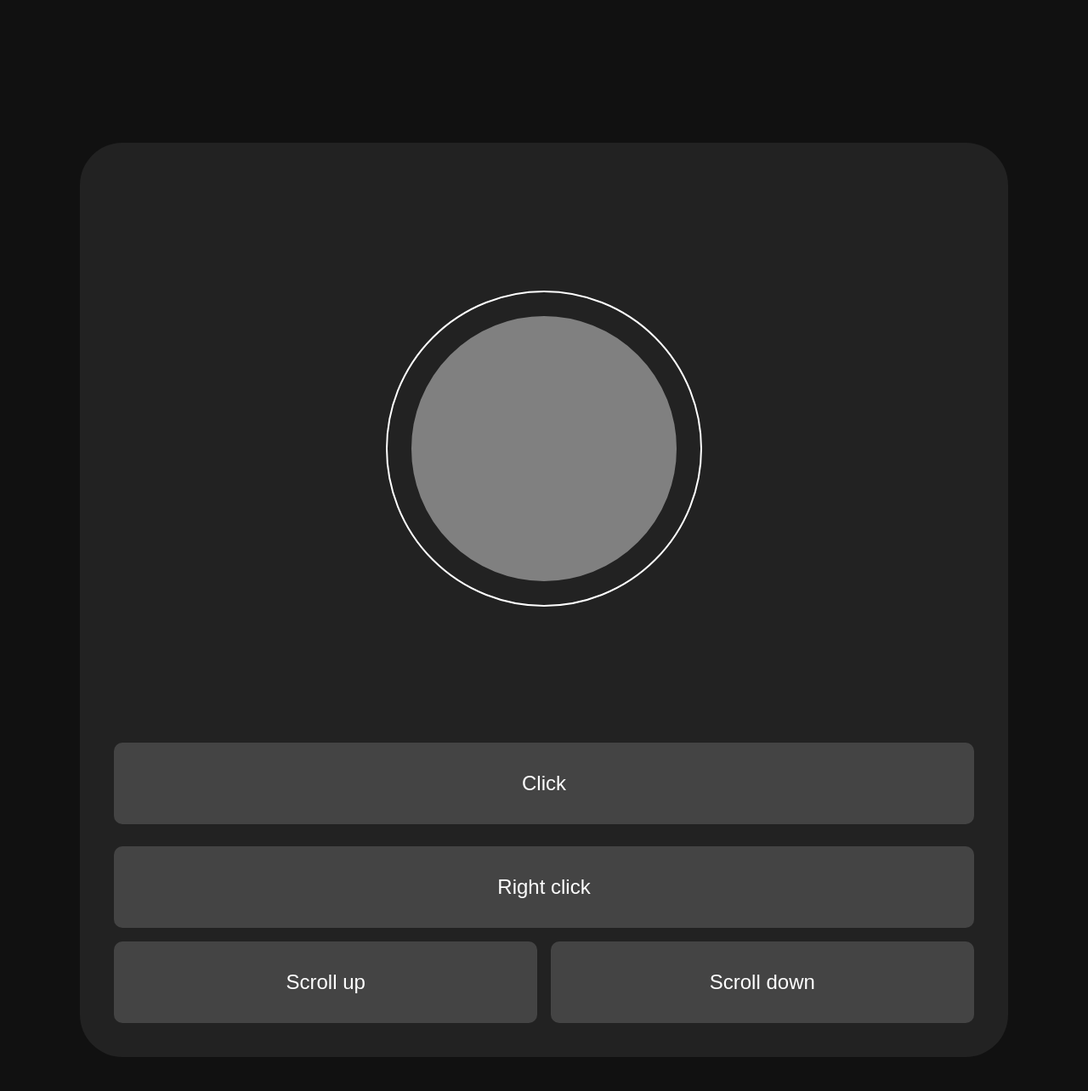
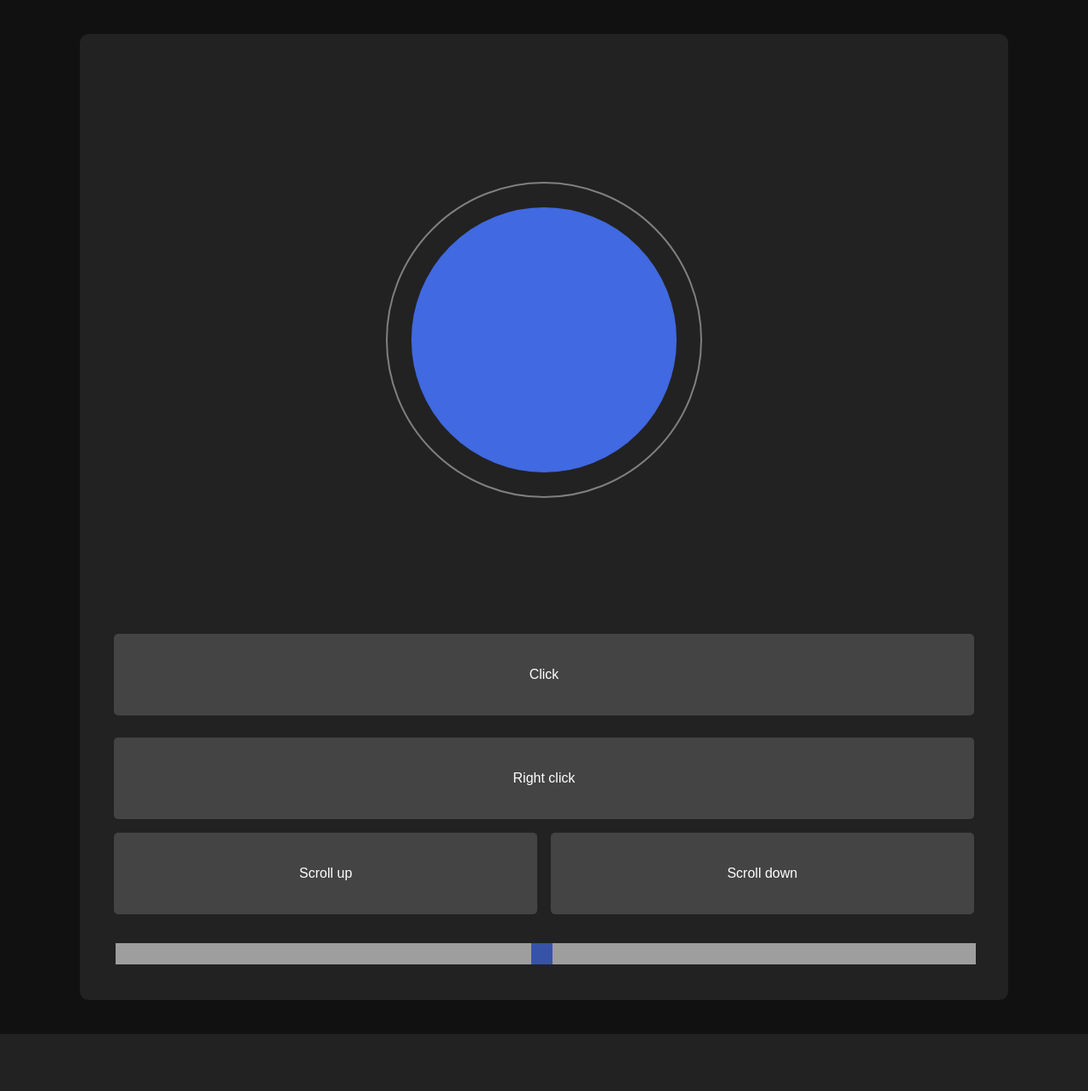
Before and after one commit to milosmatic1513/remote-mouse, a Python web app: template templates/index.html in a window 1280 px wide. Shown: the whole page at 85% size. After the commit the page ends 1217 px from the top, so only its background shows below. Run offline with Jinja, Linux system fonts and the light colour scheme; the template is opened without the code that fills it, so the values that code supplies are empty.

Commit message:
Added speed adjustment

```diff
--- a/templates/index.html
+++ b/templates/index.html
@@ -15,14 +15,14 @@
         }
 
         .remote {
-            margin-top: 10rem;
+            margin-top: 2rem;
             display: grid;
             grid-template-columns: repeat(4, 1fr);
             gap: 1rem;
             margin-bottom: 2rem;
             background: #222;
             padding: 40px;
-            border-radius: 50px;
+            border-radius: 10px;
             width: 80%;
 
         }
@@ -34,37 +34,12 @@
             cursor: pointer;
             height: 6rem;
             padding: 1.5rem;
-            font-size: 1.5rem;
-            border-radius: 10px;
+            font-size: 1rem;
+            border-radius: 5px;
         }
 
         .remote button:hover {
             background: #666;
-        }
-
-        .up {
-            grid-column: 2;
-            grid-row: 1;
-        }
-
-        .left {
-            grid-column: 1;
-            grid-row: 2;
-        }
-
-        .enter {
-            grid-column: 2;
-            grid-row: 2;
-        }
-
-        .right {
-            grid-column: 3;
-            grid-row: 2;
-        }
-
-        .down {
-            grid-column: 2;
-            grid-row: 3;
         }
 
         .scroll-up {
@@ -83,6 +58,7 @@
             margin-top: 10px;
             height: 40px;
         }
+
         .right-click {
             grid-column: 1 / span 4;
             grid-row: 6;
@@ -92,18 +68,51 @@
 
         #joyDiv {
             margin: auto;
-            height:  50vw;
-            width:  50vw;
+            height: 50vw;
+            width: 50vw;
             grid-column: 1/ span 4;
             grid-row: 1/ span 4;
 
         }
 
-        .directional-button {
-            user-select: none; /* Prevents text selection */
-            -webkit-user-select: none; /* Safari/Chrome */
-            -webkit-touch-callout: none; /* Disables iOS/Android long-press menu */
-            touch-action: none; /* Prevents gestures interfering */
+        .slidecontainer {
+            width: 100%;
+        }
+
+        .slider {
+            -webkit-appearance: none;
+            width: 100%;
+            height: 25px;
+            background: #d3d3d3;
+            outline: none;
+            opacity: 0.7;
+            -webkit-transition: .2s;
+            transition: opacity .2s;
+        }
+
+        .slider:hover {
+            opacity: 1;
+        }
+
+        .slider::-webkit-slider-thumb {
+            -webkit-appearance: none;
+            appearance: none;
+            width: 25px;
+            height: 25px;
+            background: royalblue;
+            cursor: pointer;
+        }
+
+        .slider::-moz-range-thumb {
+            width: 25px;
+            height: 25px;
+            background: royalblue;
+            cursor: pointer;
+        }
+
+        #speed-modifier {
+            grid-column: 1/ span 4;
+            grid-row: 9;
         }
     </style>
 </head>
@@ -114,15 +123,18 @@
     <button class="right-click" onclick="clickMouse('right')">Right click</button>
     <button class="scroll-up" onclick="scrollMouse(100)">Scroll up</button>
     <button class="scroll-down" onclick="scrollMouse(-100)">Scroll down</button>
+    <input type="range" min="1" max="100" value="50" class="slider" id="speed-modifier">
+
 </div>
 </body>
 
 <script>
     const API_URL = 'http://localhost:5000';
+    const slider = document.getElementById('speed-modifier');
     const joystick = new JoyStick('joyDiv', {
-        internalFillColor: "grey",
-        internalStrokeColor: "grey",
-        externalStrokeColor: "white"
+        internalFillColor: "royalblue",
+        internalStrokeColor: "royalblue",
+        externalStrokeColor: "grey"
     }, () => {
     });
     setInterval(function () {
@@ -135,7 +147,7 @@
         fetch(`${API_URL}/mouse/move`, {
             method: 'POST',
             headers: {'Content-Type': 'application/json'},
-            body: JSON.stringify({moveX: x, moveY: y})
+            body: JSON.stringify({moveX: x, moveY: y, speedModifier: slider.value})
         })
             .then(res => res.json())
             .then(data => showOutput(data));
```
Also changed, not shown: app.py (+4 -3 lines).
